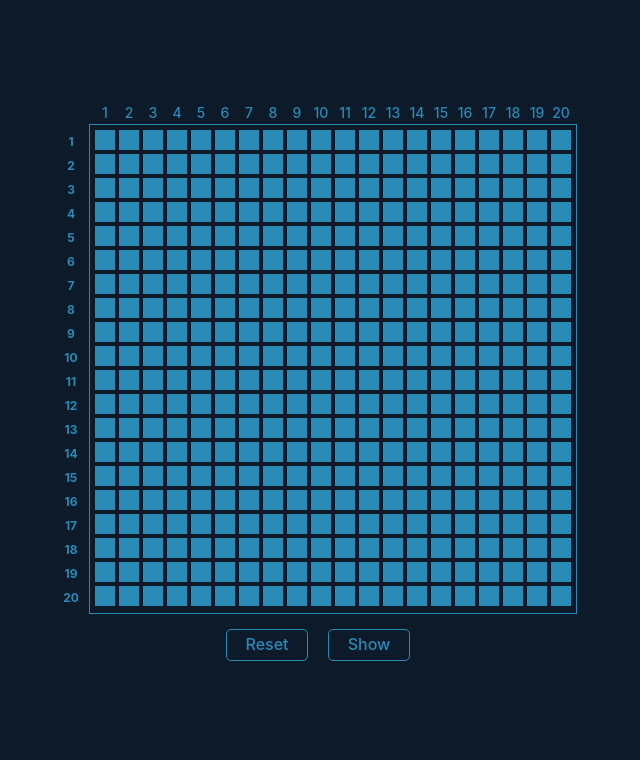
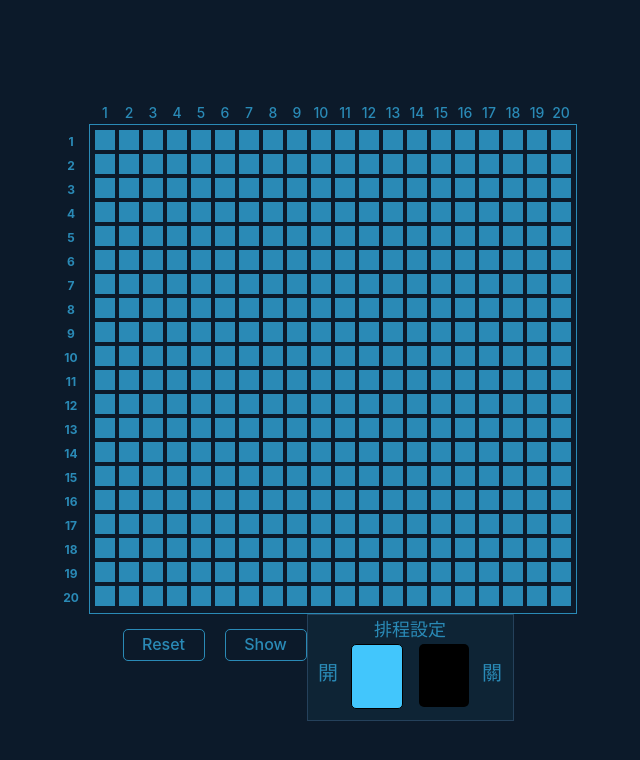
Before and after one commit to knighttkey/pixel-paint, a React (Vite) app: page / in a window 1280 px wide. Shown: the top 760 px of the page, without its empty margins (322-962 px from the left). Built offline with nearby package versions, Linux system fonts and the light colour scheme.

Commit message:
1.dragEvent touchEvent型別檢查處理 2.模式選擇功能-框選、點擊增加；框選、點擊減少

```diff
--- a/src/components/Schedule.tsx
+++ b/src/components/Schedule.tsx
@@ -1,4 +1,4 @@
-import { DragEvent, useRef, useState, MouseEvent, useEffect } from "react";
+import React, { DragEvent, useRef, useState, MouseEvent, useEffect } from "react";
 import "./../styles/Schedule.scss";
 import * as R from "ramda";
 import moment from "moment";
@@ -15,12 +15,28 @@ interface TouchEventTarget extends EventTarget {
   id: string;
 }
 
+
 export default () => {
   const wrapRef = useRef<HTMLDivElement>(null);
   const [lastPoint, setLastPoint] = useState<DragPoint>();
   const [list, setList] = useState<string[]>([]);
   const [showText, setShowText] = useState<boolean>(false);
+  const [selectMode, setSelectMode] = useState<Boolean>(true);
   // console.log("list", list);
+
+  const pickAll = () => {
+    let allCubeId: string[] = [];
+    allList.forEach((hourItem, hourKey: number) => {
+      hourItem.forEach((daysItem, daysKey: number) => {
+        allCubeId.push(`cube_${hourKey + 1}-${daysKey + 1}`);
+      });
+    });
+    if (selectMode) {
+      setList(allCubeId);
+    } else {
+      setList([]);
+    }
+  };
 
   const cancelDefault = (e: DragEvent | React.TouchEvent) => {
     e.preventDefault();
@@ -42,11 +58,11 @@ export default () => {
 
   //點擊選取
   const pickCube = (eventTarget: ClickEventTarget) => {
-    if (R.includes(eventTarget.id, list)) {
-      tempList = R.without([eventTarget.id], list);
+    if (selectMode) {
+      tempList.push(eventTarget.id);
       setList(tempList);
     } else {
-      tempList.push(eventTarget.id);
+      tempList = R.without([eventTarget.id], list);
       setList(tempList);
     }
   };
@@ -54,52 +70,44 @@ export default () => {
 
   //框選選取
   const moveStart = (
-    // e: DragEvent| React.TouchEvent,
-    e: any,
+    e: DragEvent | React.TouchEvent,
     accordingX: number,
     accordingY: number,
-    eventType: string
+    eventType: string,
   ) => {
     e.stopPropagation();
-    if(eventType === "dragstart") {
-      // if (e instanceof DragEvent && e.dataTransfer) {
-          e.dataTransfer.effectAllowed = "move";
+      function isDragEvent(e: DragEvent | React.TouchEvent): e is DragEvent {
+        return (e as DragEvent).dataTransfer !== undefined;
+      }
+      if (isDragEvent(e)) {
+        e.dataTransfer.effectAllowed = 'move';
         var img = new Image();
-          img.src = "./images/transparent.png";
+        img.src = '/images/transparent.png';
         e.dataTransfer.setDragImage(img, 0, 0);
-      // }
-
       }
     if (!wrapRef.current) return;
     const parentRect = wrapRef.current.getBoundingClientRect();
-    let rectPatchX = accordingX - parentRect.left;
-    let rectPatchY = accordingY - parentRect.top;
+    let rectStartX = accordingX - parentRect.left;
+    let rectStartY = accordingY - parentRect.top;
 
-    let selectAreaEle = document.createElement("div");
-    selectAreaEle.id = "selectArea";
-    selectAreaEle.style.left = rectPatchX + "px";
-    selectAreaEle.style.top = rectPatchY + "px";
+    let selectAreaEle = document.createElement('div');
+    selectAreaEle.id = 'selectArea';
+    selectAreaEle.style.position = 'absolute';
+    selectAreaEle.style.backgroundColor = 'rgba(0, 0, 0, 0.5)';
+    selectAreaEle.style.left = rectStartX + 'px';
+    selectAreaEle.style.top = rectStartY + 'px';
 
     wrapRef.current.appendChild(selectAreaEle);
-    selectAreaEle.dataset.patchX = rectPatchX.toString();
-    selectAreaEle.dataset.patchY = rectPatchY.toString();
+    selectAreaEle.dataset.startX = rectStartX.toString();
+    selectAreaEle.dataset.startY = rectStartY.toString();
   };
 
-  // const touchOver = (eventTarget:TouchEventTarget) => {
-  //   console.log('eventTarget.id', eventTarget.id)
-  //   if(eventTarget) {
-  //     tempList.push(eventTarget.id);
-  //     console.log('tempList', tempList)
-  //     setList(R.uniq(tempList));
-  //   }
-  // }
-
-  const move = (e: DragEvent | React.TouchEvent, accordingX: number, accordingY: number, eventType: string) => {
+  const move = (e: DragEvent | React.TouchEvent, accordingX: number, accordingY: number) => {
     if (!accordingX && !accordingY) return;
     if (!wrapRef.current) return;
     const parentRect = wrapRef.current.getBoundingClientRect();
 
-    let targetEle = document.getElementById("selectArea");
+    let targetEle = document.getElementById('selectArea');
 
     let dragPositionX = accordingX - parentRect.left;
     if (dragPositionX < 0) {
@@ -117,58 +125,35 @@ export default () => {
       dragPositionY = parentRect.height;
     }
     if (targetEle) {
-      const patchX = targetEle.dataset.patchX;
-      const patchY = targetEle.dataset.patchY;
-      let moveX = dragPositionX - Number(patchX);
-      let moveY = dragPositionY - Number(patchY);
-
-
-      let direction = "";
-        if (moveX > 0 && moveY > 0) {
-          direction = "x+y+";
-        } else if (moveX > 0 && moveY < 0) {
-          direction = "x+y-";
-        } else if (moveX < 0 && moveY > 0) {
-          direction = "x-y+";
-        } else if (moveX < 0 && moveY < 0) {
-          direction = "x-y-";
-        }
-
+      const startX = targetEle.dataset.startX;
+      const startY = targetEle.dataset.startY;
+      let moveX = dragPositionX - Number(startX);
+      let moveY = dragPositionY - Number(startY);
 
       if (moveX < 0) {
-        targetEle.style.left = "unset";
-        targetEle.style.right = parentRect.width - Number(patchX) + "px";
+        targetEle.style.left = 'unset';
+        targetEle.style.right = parentRect.width - Number(startX) + 'px';
       } else {
-        targetEle.style.left = Number(patchX) + "px";
-        targetEle.style.right = "unset";
+        targetEle.style.left = Number(startX) + 'px';
+        targetEle.style.right = 'unset';
         if (moveX >= parentRect.width) {
-          moveX = parentRect.right - Number(patchX);
+          moveX = parentRect.right - Number(startX);
         }
       }
 
       if (moveY < 0) {
-        targetEle.style.top = "unset";
-        targetEle.style.bottom = parentRect.height - Number(patchY) + "px";
+        targetEle.style.top = 'unset';
+        targetEle.style.bottom = parentRect.height - Number(startY) + 'px';
       } else {
-        targetEle.style.top = Number(patchY) + "px";
-        targetEle.style.bottom = "unset";
+        targetEle.style.top = Number(startY) + 'px';
+        targetEle.style.bottom = 'unset';
         if (moveY >= parentRect.height) {
-          moveY = parentRect.bottom - Number(patchY);
+          moveY = parentRect.bottom - Number(startY);
         }
       }
 
-      targetEle.style.width = Math.abs(moveX) + "px";
-      // targetEle.style.height = Math.abs(moveY) + "px";
-      targetEle.style.height = Math.abs(moveY) + "px";
-
-      //---------------------------------------------------------------------------
-      detectBeSelect(
-        { x: Number(patchX), y: Number(patchY) },
-        { x: dragPositionX, y: dragPositionY },
-        parentRect,
-        direction,
-        eventType
-      );
+      targetEle.style.width = Math.abs(moveX) + 'px';
+      targetEle.style.height = Math.abs(moveY) + 'px';
     }
 
     setLastPoint({ x: dragPositionX, y: dragPositionY });
@@ -176,34 +161,34 @@ export default () => {
 
   const moveEnd = (e: DragEvent | React.TouchEvent) => {
     cancelDefault(e);
-      let targetEle = document.getElementById("selectArea");
+    let targetEle = document.getElementById('selectArea');
     if (targetEle) {
       if (wrapRef.current && lastPoint) {
         const parentRect = wrapRef.current.getBoundingClientRect();
-          const patchX = targetEle.dataset.patchX;
-          const patchY = targetEle.dataset.patchY;
-          let moveX = lastPoint.x - Number(patchX);
-          let moveY = lastPoint.y - Number(patchY);
-          // let direction = "";
-          // if (moveX > 0 && moveY > 0) {
-          //   direction = "x+y+";
-          // } else if (moveX > 0 && moveY < 0) {
-          //   direction = "x+y-";
-          // } else if (moveX < 0 && moveY > 0) {
-          //   direction = "x-y+";
-          // } else if (moveX < 0 && moveY < 0) {
-          //   direction = "x-y-";
-          // }
-          // detectBeSelect(
-          //   { x: Number(patchX), y: Number(patchY) },
-          //   { x: lastPoint.x, y: lastPoint.y },
-          //   parentRect,
-          //   direction
-          // );
+        const startX = targetEle.dataset.startX;
+        const startY = targetEle.dataset.startY;
+        let moveX = lastPoint.x - Number(startX);
+        let moveY = lastPoint.y - Number(startY);
+        let direction = '';
+        if (moveX > 0 && moveY > 0) {
+          direction = 'x+y+';
+        } else if (moveX > 0 && moveY < 0) {
+          direction = 'x+y-';
+        } else if (moveX < 0 && moveY > 0) {
+          direction = 'x-y+';
+        } else if (moveX < 0 && moveY < 0) {
+          direction = 'x-y-';
+        }
+        detectBeSelect(
+          { x: Number(startX), y: Number(startY) },
+          { x: lastPoint.x, y: lastPoint.y },
+          parentRect,
+          direction,
+        );
         if (targetEle) {
           targetEle.remove();
-            targetEle.dataset.patchX = "";
-            targetEle.dataset.patchY = "";
+          targetEle.dataset.startX = '';
+          targetEle.dataset.startY = '';
         }
       }
     }
@@ -215,11 +200,8 @@ export default () => {
     lastPoint: DragPoint,
     parentRect: DOMRect,
     direction: string,
-    eventType: string
   ) => {
-      let cubeList = [...document.querySelectorAll(".cube")];
-      console.log('lastPoint', lastPoint)
-
+    let cubeList = [...document.querySelectorAll('.cube')];
     cubeList.forEach((cubeItem, cubeIndex) => {
       let cubeRect = cubeItem.getBoundingClientRect();
 
@@ -229,47 +211,78 @@ export default () => {
       let cubeBottom = cubeRect.bottom - parentRect.top;
 
       switch (direction) {
-        case "x+y+":
+        case 'x+y+':
           if (
             startPoint.x <= cubeRight &&
             cubeLeft <= lastPoint.x &&
             startPoint.y <= cubeBottom &&
             cubeTop <= lastPoint.y
           ) {
+            if (selectMode) {
               tempList.push(cubeItem.id);
               setList(R.uniq(tempList));
+            } else {
+              let targetIndex = tempList.indexOf(cubeItem.id);
+              if (targetIndex >= 0) {
+                tempList.splice(targetIndex, 1);
+                setList(R.uniq(tempList));
+              } else {
+                console.log('cubeItem.id', cubeItem.id);
+              }
+            }
           }
           break;
-        case "x+y-":
+        case 'x+y-':
           if (
             startPoint.x <= cubeRight &&
             cubeLeft <= lastPoint.x &&
             startPoint.y >= cubeTop &&
             cubeBottom >= lastPoint.y
           ) {
+            if (selectMode) {
               tempList.push(cubeItem.id);
+            } else {
+              let targetIndex = tempList.indexOf(cubeItem.id);
+              if (targetIndex >= 0) {
+                tempList.splice(targetIndex, 1);
+              }
+            }
             setList(R.uniq(tempList));
           }
           break;
-        case "x-y+":
+        case 'x-y+':
           if (
             startPoint.x >= cubeLeft &&
             cubeRight >= lastPoint.x &&
             startPoint.y <= cubeBottom &&
             cubeTop <= lastPoint.y
           ) {
+            if (selectMode) {
               tempList.push(cubeItem.id);
+            } else {
+              let targetIndex = tempList.indexOf(cubeItem.id);
+              if (targetIndex >= 0) {
+                tempList.splice(targetIndex, 1);
+              }
+            }
             setList(R.uniq(tempList));
           }
           break;
-        case "x-y-":
+        case 'x-y-':
           if (
             startPoint.x >= cubeLeft &&
             cubeRight >= lastPoint.x &&
             startPoint.y >= cubeTop &&
             cubeBottom >= lastPoint.y
           ) {
+            if (selectMode) {
               tempList.push(cubeItem.id);
+            } else {
+              let targetIndex = tempList.indexOf(cubeItem.id);
+              if (targetIndex >= 0) {
+                tempList.splice(targetIndex, 1);
+              }
+            }
             setList(R.uniq(tempList));
           }
           break;
@@ -559,10 +572,10 @@ export default () => {
           onDragEnter={(e) => cancelDefault(e)}
           onDragOver={(e) => dragover(e)}
           onDragStart={(e) => moveStart(e, e.clientX, e.clientY, e.type)}
-          onDrag={(e) => move(e, e.clientX, e.clientY,  e.type)}
+          onDrag={(e) => move(e, e.clientX, e.clientY)}
           onDragEnd={(e) => moveEnd(e)}
           onTouchStart={e => moveStart(e, e.touches[0].clientX, e.touches[0].clientY, e.type)}
-          onTouchMove={e => move(e, e.touches[0].clientX, e.touches[0].clientY,  e.type)}
+          onTouchMove={e => move(e, e.touches[0].clientX, e.touches[0].clientY)}
           onTouchEnd={e => moveEnd(e)}
           draggable={true}
           ref={wrapRef}
@@ -577,6 +590,23 @@ export default () => {
         <div className="show_btn" onClick={show}>
           Show
         </div>
+        <div className="mode_switch_panel">
+            <div className="panel_title">排程設定</div>
+            <div className="panel_inner">
+              <div className="button_text">開</div>
+              <div
+                className={`mode_switch_button ${selectMode ? 'enable' : ''}`}
+                style={{ backgroundColor: '#42c6fc' }}
+                onClick={() => setSelectMode(true)}
+              ></div>
+              <div
+                className={`mode_switch_button ${!selectMode ? 'disable' : ''}`}
+                style={{ backgroundColor: 'black' }}
+                onClick={() => setSelectMode(false)}
+              ></div>
+              <div className="button_text">關</div>
+            </div>
+          </div>
       </div>
     </div>
   );
--- a/src/styles/Schedule.scss
+++ b/src/styles/Schedule.scss
@@ -6,8 +6,7 @@
   flex-direction: column;
   padding-top: 100px;
   @media screen and (max-width: 1920px) {
-
-      width: calc(var(--main-width) / 1920);
+    width: calc(var(--main-width) / 1920);
   }
   .schedule_header {
     display: flex;
@@ -65,7 +64,7 @@
           background-color: #2a8ab6;
           margin: 2px 2px 4px 2px;
           transition: 0.1s;
-        //   cursor: pointer;
+          //   cursor: pointer;
           &.selected {
             background-color: rgb(0, 255, 136);
           }
@@ -74,13 +73,14 @@
       #selectArea {
         position: absolute;
         background-color: rgba(0, 0, 0, 0.5);
-        opacity: 0;
+        opacity: 1;
       }
     }
   }
   .btn_area {
     display: flex;
-    .show_btn, .reset_btn {
+    .show_btn,
+    .reset_btn {
       width: 80px;
       height: 30px;
       color: #2a8ab6;
@@ -102,6 +102,49 @@
         margin-right: 20px;
       }
     }
-
+    .mode_switch_panel {
+      width: 205px;
+      height: 105px;
+      background-color: rgba(22, 62, 82, 0.3);
+      border: 1px solid rgba(52, 86, 118, 0.6);
+      display: flex;
+      flex-direction: column;
+      align-items: center;
+      z-index: 1;
+      .panel_title {
+        font-size: 18px;
+        color: #2a8ab6;
+        display: flex;
+        justify-content: center;
+      }
+      .panel_inner {
+        display: flex;
+        justify-content: center;
+        height: 100%;
+        min-width: 100%;
+        .button_text {
+          font-size: 20px;
+          color: #2a8ab6;
+          height: 60px;
+          width: 30px;
+          display: flex;
+          justify-content: center;
+          align-items: center;
+        }
+        .mode_switch_button {
+          width: 50px;
+          height: 63px;
+          border-radius: 5px;
+          margin: 3px 8px 0 8px;
+          cursor: pointer;
+          &.enable {
+            border: solid 1px #000;
+          }
+          &.disable {
+            border: solid 1px #42c6fc;
+          }
+        }
+      }
+    }
   }
 }
```
Lines whose indentation alone changed are shown as unchanged.
